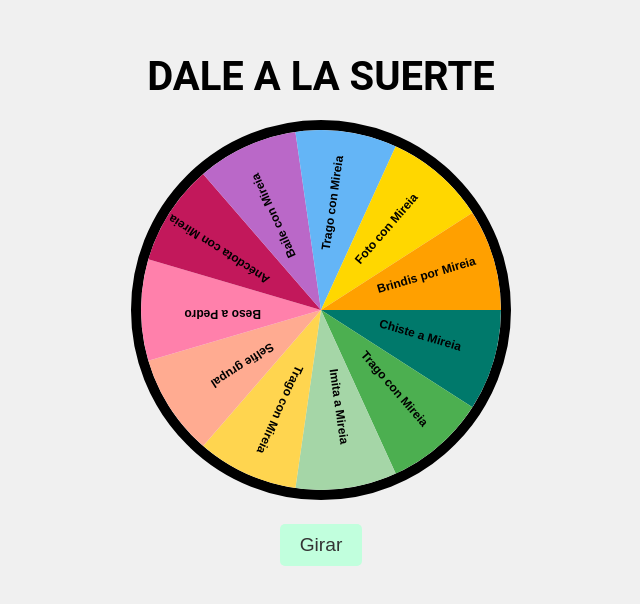
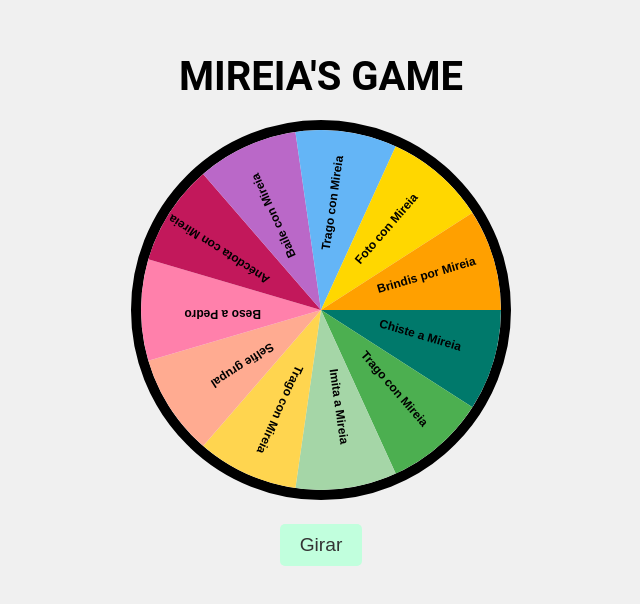
Before and after one commit to popedro69/cumple, a plain HTML site: page index.html in a window 1280 px wide. Shown: the part 104-708 px from the top of the page, without its empty margins (319-959 px from the left). Drawn offline with Linux system fonts and the light colour scheme.

Commit message:
Update index.html

```diff
--- a/index.html
+++ b/index.html
@@ -8,7 +8,7 @@
 </head>
 <body>
     <div class="container">
-        <h1 class="title">DALE A LA SUERTE</h1>
+        <h1 class="title">MIREIA'S GAME</h1>
         <div class="ruleta-container">
             <canvas id="canvas" width="360" height="360"></canvas>
         </div>
```
